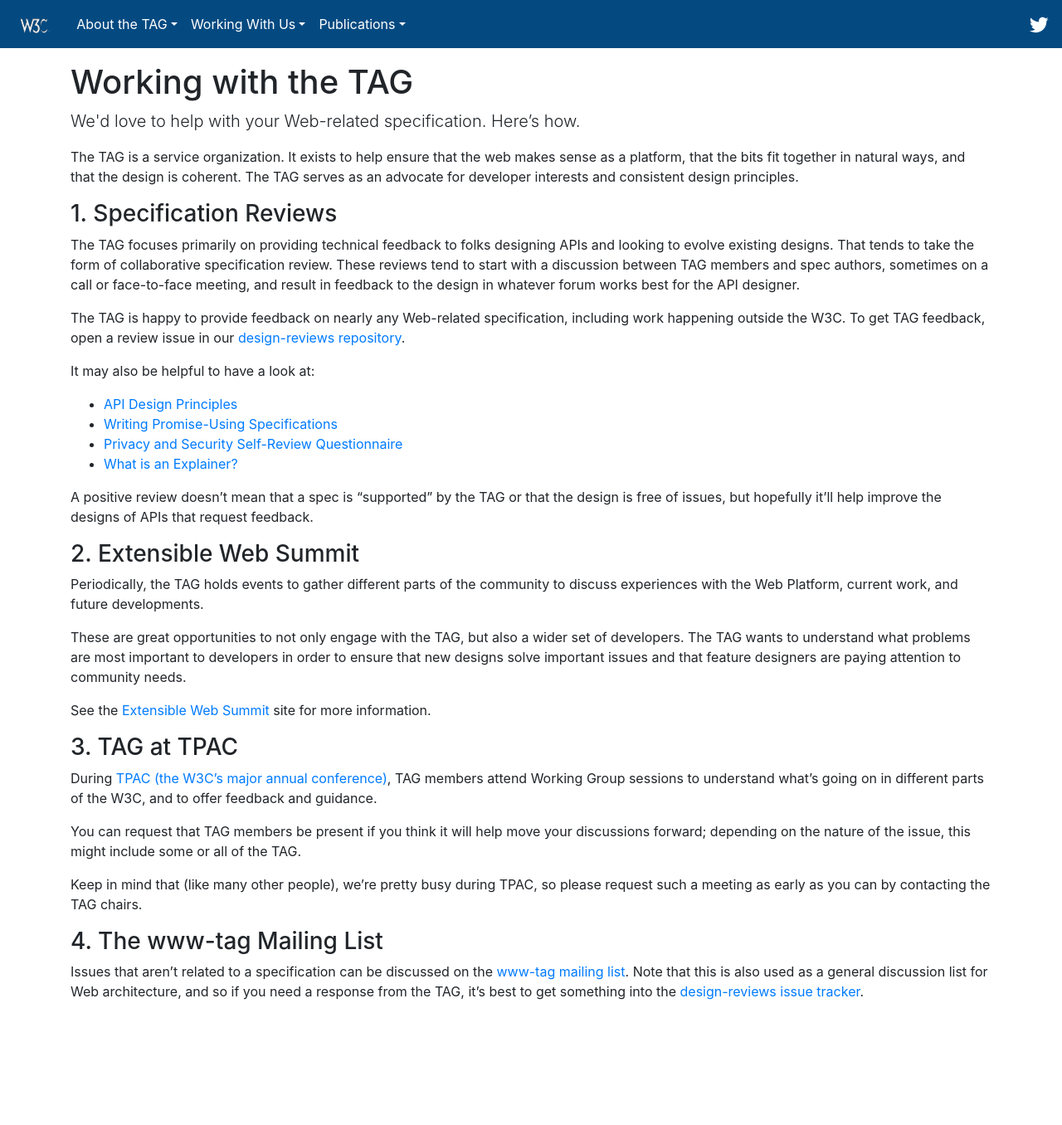
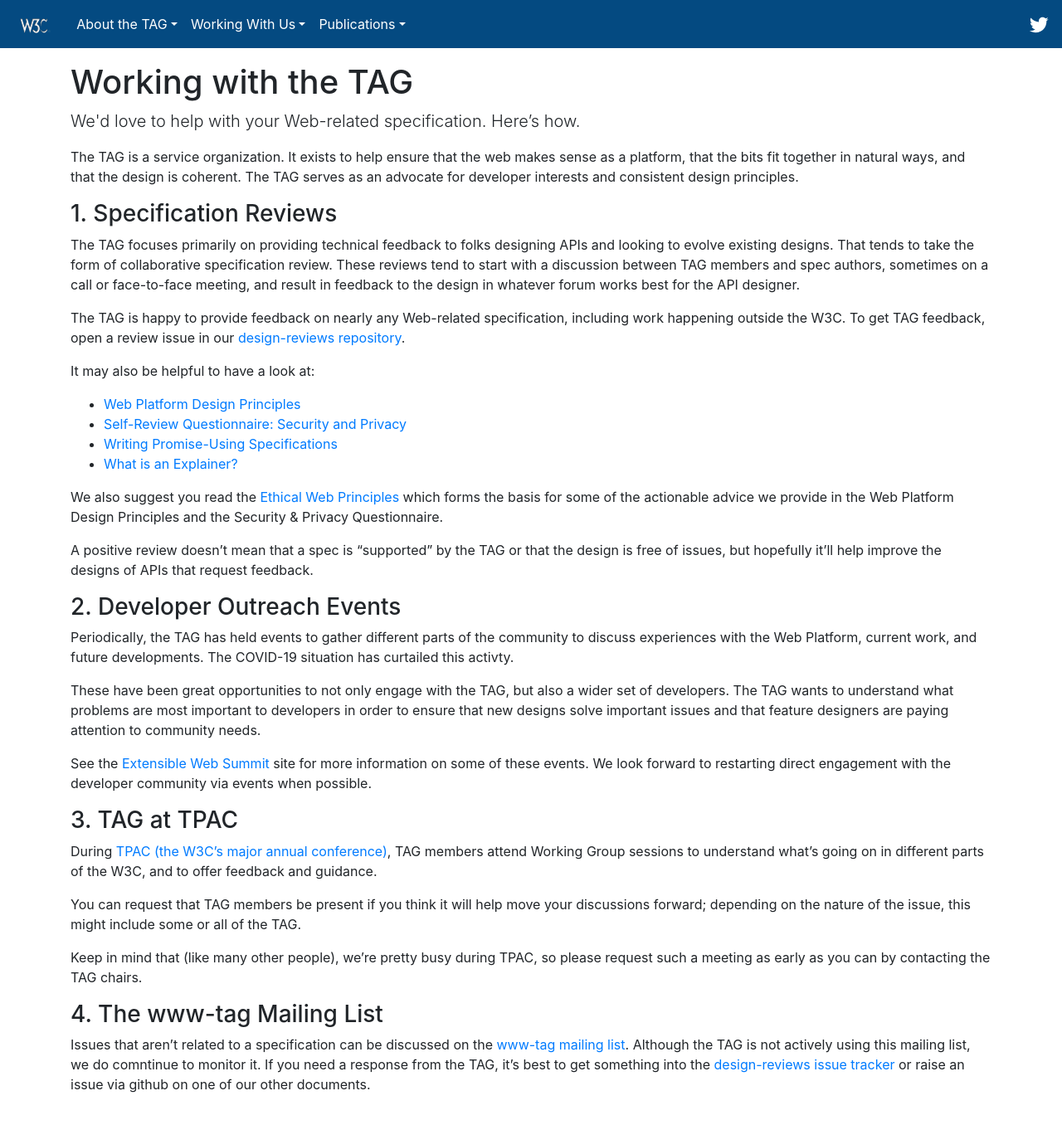
Before and after one commit to w3ctag/tag.w3.org, a Jekyll site: the page built from workmode/index.md, in a window 1280 px wide and 1359 px high. Shown: the top 1356 px of the window at 83% size. Built offline with Jekyll 4.4.1, drawn with Linux system fonts in a browser that asks for light colours; nearby versions of some CDN libraries; library files that are not in the unit come from our copies.

Commit message:
Update index.md

```diff
--- a/workmode/index.md
+++ b/workmode/index.md
@@ -14,21 +14,22 @@
 
 It may also be helpful to have a look at:
 
-* [API Design Principles](https://w3ctag.github.io/design-principles/)
+* [Web Platform Design Principles](https://www.w3.org/TR/design-principles/)
+* [Self-Review Questionnaire: Security and Privacy](https://www.w3.org/TR/security-privacy-questionnaire)
 * [Writing Promise-Using Specifications](https://www.w3.org/2001/tag/doc/promises-guide)
-* [Privacy and Security Self-Review Questionnaire](https://w3ctag.github.io/security-questionnaire/)
 * [What is an Explainer?](https://w3ctag.github.io/explainers)
+
+We also suggest you read the [Ethical Web Principles](https://www.w3.org/2001/tag/doc/ethical-web-principles/) which forms the basis for some of the actionable advice we provide in the Web Platform Design Principles and the Security & Privacy Questionnaire.
 
 A positive review doesn't mean that a spec is "supported" by the TAG or that the design is free of issues, but hopefully it'll help improve the designs of APIs that request feedback.
 
-### 2. Extensible Web Summit
+### 2. Developer Outreach Events
 
-Periodically, the TAG holds events to gather different parts of the community to discuss experiences with the Web Platform, current work, and future developments.
+Periodically, the TAG has held events to gather different parts of the community to discuss experiences with the Web Platform, current work, and future developments.  The COVID-19 situation has curtailed this activty.
 
-These are great opportunities to not only engage with the TAG, but also a wider set of developers. The TAG wants to understand what problems are most important to developers in order to ensure that new designs solve important issues and that feature designers are paying attention to community needs.
+These have been great opportunities to not only engage with the TAG, but also a wider set of developers. The TAG wants to understand what problems are most important to developers in order to ensure that new designs solve important issues and that feature designers are paying attention to community needs.
 
-See the [Extensible Web Summit](https://extensiblewebsummit.org/) site for more information.
-
+See the [Extensible Web Summit](https://extensiblewebsummit.org/) site for more information on some of these events.  We look forward to restarting direct engagement with the developer community via events when possible.
 
 ### 3. TAG at TPAC
 
@@ -38,7 +39,6 @@
 
 Keep in mind that (like many other people), we’re pretty busy during TPAC, so please request such a meeting as early as you can by contacting the TAG chairs.
 
-
 ### 4. The www-tag Mailing List
 
-Issues that aren’t related to a specification can be discussed on the [www-tag mailing list](https://lists.w3.org/Archives/Public/www-tag/). Note that this is also used as a general discussion list for Web architecture, and so if you need a response from the TAG, it’s best to get something into the [design-reviews issue tracker](https://github.com/w3ctag/design-reviews).
+Issues that aren’t related to a specification can be discussed on the [www-tag mailing list](https://lists.w3.org/Archives/Public/www-tag/).  Although the TAG is not actively using this mailing list, we do comntinue to monitor it.  If you need a response from the TAG, it’s best to get something into the [design-reviews issue tracker](https://github.com/w3ctag/design-reviews) or raise an issue via github on one of our other documents.
```
